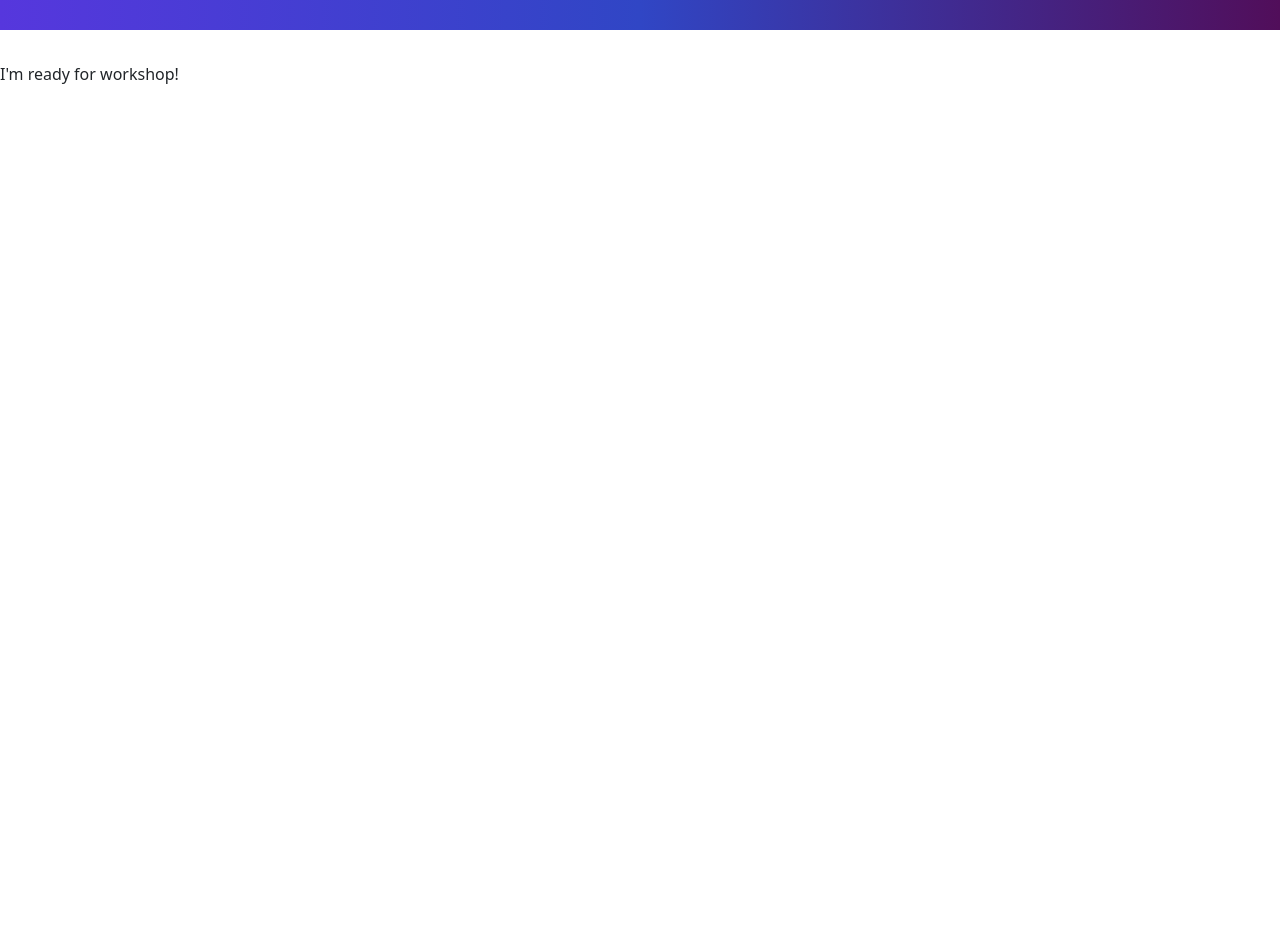
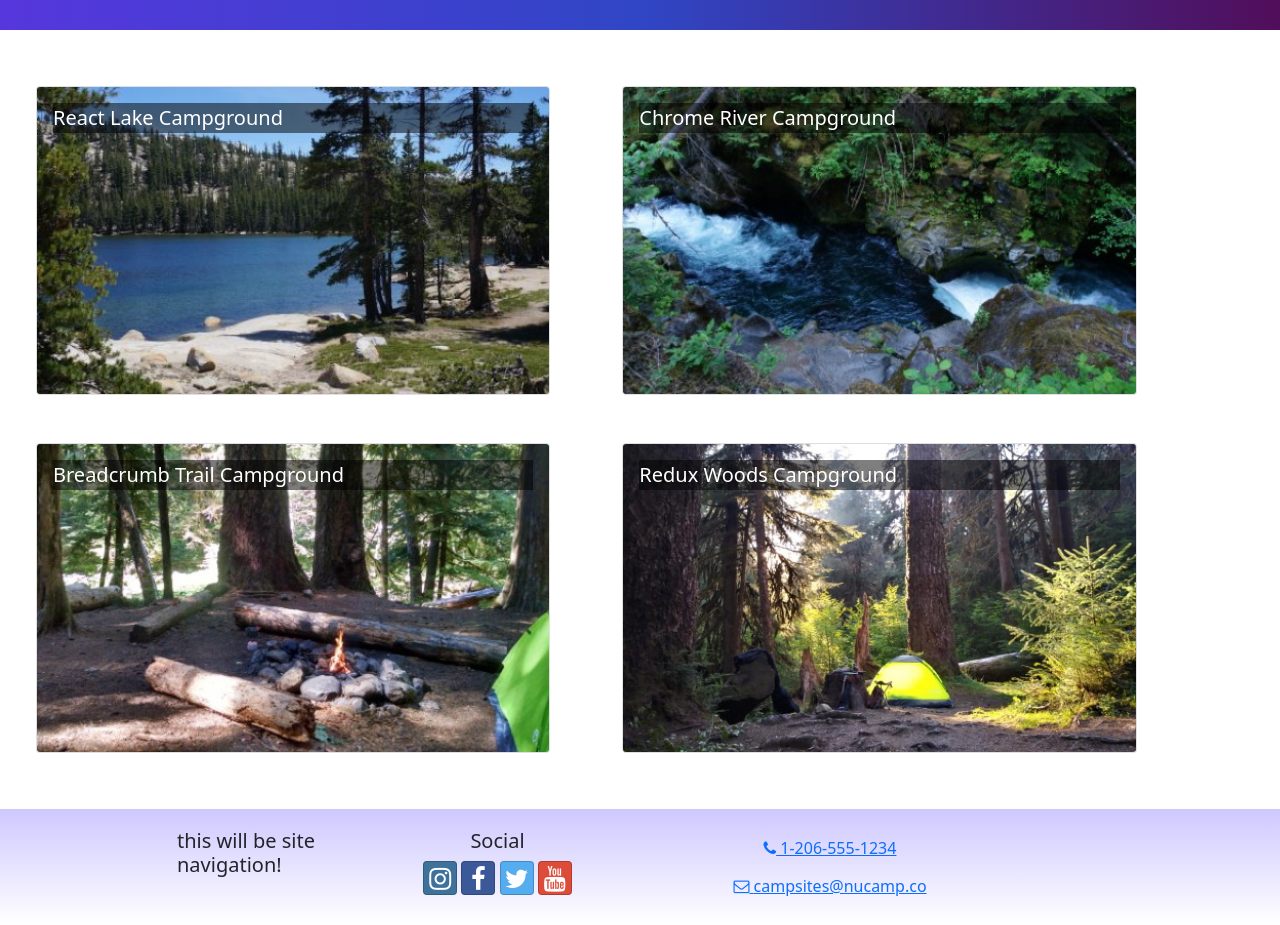
Before and after one commit to trautfish/nucampsite-react, a React (Create React App) app: page / in a window 1280 px wide. Shown: the part 98-1023 px from the top of the page. Before the commit the page ends 800 px from the top, so only its background shows below. Built offline with nearby package versions, Linux system fonts and the light colour scheme.

Commit message:
Week 1 - Workshop

```diff
--- a/src/App.js
+++ b/src/App.js
@@ -1,19 +1,15 @@
 import React from "react";
-import { Container, Navbar, NavbarBrand } from "reactstrap";
-import NucampLogo from "./app/assets/img/logo.png";
+import Header from "./components/Header";
+import Footer from "./components/Footer";
+import CampsitesList from "./features/campsites/CampsitesList.js";
 import "./App.css";
 
 function App() {
 	return (
 		<div className="App">
-			<Navbar dark color="primary" sticky="top" expand="md">
-				<Container>
-					<NavbarBrand href="/">
-						<img src={NucampLogo} alt="nucamp logo" />
-					</NavbarBrand>
-				</Container>
-			</Navbar>
-			I'm ready for workshop!
+			<Header />
+			<CampsitesList />
+			<Footer />
 		</div>
 	);
 }
--- /dev/null
+++ b/src/components/Footer.js
@@ -0,0 +1,62 @@
+import { Container, Row, Col } from "reactstrap";
+
+const Footer = () => {
+	return (
+		<footer className="site-footer">
+			<Container>
+				<Row>
+					<Col xs={{ size: 4, offset: 1 }} sm="2">
+						<h5>this will be site navigation!</h5>
+					</Col>
+					<Col xs="6" sm="3" className="text-center">
+						<h5>Social</h5>
+						<a
+							className="btn btn-social-icon btn-instagram"
+							href="http://instagram.com/"
+						>
+							<i className="fa fa-instagram" />
+						</a>{" "}
+						<a
+							className="btn btn-social-icon btn-facebook"
+							href="http://www.facebook.com/"
+						>
+							<i className="fa fa-facebook" />
+						</a>{" "}
+						<a
+							className="btn btn-social-icon btn-twitter"
+							href="http://twitter.com/"
+						>
+							<i className="fa fa-twitter" />
+						</a>{" "}
+						<a
+							className="btn btn-social-icon btn-google"
+							href="http://youtube.com/"
+						>
+							<i className="fa fa-youtube" />
+						</a>
+					</Col>
+					<Col sm="4" className="text-center">
+						<a
+							role="button"
+							className="btn btn-link"
+							href="tel:+12065551234"
+						>
+							<i className="fa fa-phone" /> 1-206-555-1234
+						</a>
+						<br />
+						<a
+							role="button"
+							className="btn btn-link"
+							href="mailto:notreal@notreal.co"
+						>
+							<i className="fa fa-envelope-o" />{" "}
+							campsites@nucamp.co
+						</a>
+					</Col>
+				</Row>
+			</Container>
+		</footer>
+	);
+};
+
+export default Footer;
--- /dev/null
+++ b/src/components/Header.js
@@ -0,0 +1,14 @@
+import { Navbar, NavbarBrand } from "reactstrap";
+import NucampLogo from "../app/assets/img/logo.png";
+
+const Header = () => {
+	return (
+		<Navbar dark color="primary" sticky="top" expand="md">
+			<NavbarBrand href="/">
+				<img src={NucampLogo} alt="nucamp logo" />
+			</NavbarBrand>
+		</Navbar>
+	);
+};
+
+export default Header;
--- /dev/null
+++ b/src/features/campsites/CampsiteCard.js
@@ -0,0 +1,18 @@
+import  { Card, CardImg, CardImgOverlay, CardTitle } from "reactstrap";
+
+const CampsiteCard = (props) => {
+	return (
+		<Card>
+			<CardImg
+				width="100%"
+				src={props.campsite.image}
+				alt={props.campsite.name}
+			/>
+			<CardImgOverlay>
+				<CardTitle>{props.campsite.name}</CardTitle>
+			</CardImgOverlay>
+		</Card>
+	);
+}
+
+export default CampsiteCard;
--- /dev/null
+++ b/src/features/campsites/CampsitesList.js
@@ -0,0 +1,19 @@
+import { CAMPSITES } from '../../app/shared/CAMPSITES';
+import { Col, Row } from 'reactstrap';
+import CampsiteCard from "./CampsiteCard";
+
+const CampsitesList = () => {
+    return (
+        <Row className='ms-auto'>
+            {CAMPSITES.map((campsite) => {
+                return (
+                    <Col md='5' className='m-4' key={campsite.id}>
+                        <CampsiteCard campsite={campsite} />
+                    </Col>
+                );
+            })}
+        </Row>
+    );
+}
+
+export default CampsitesList;
```
